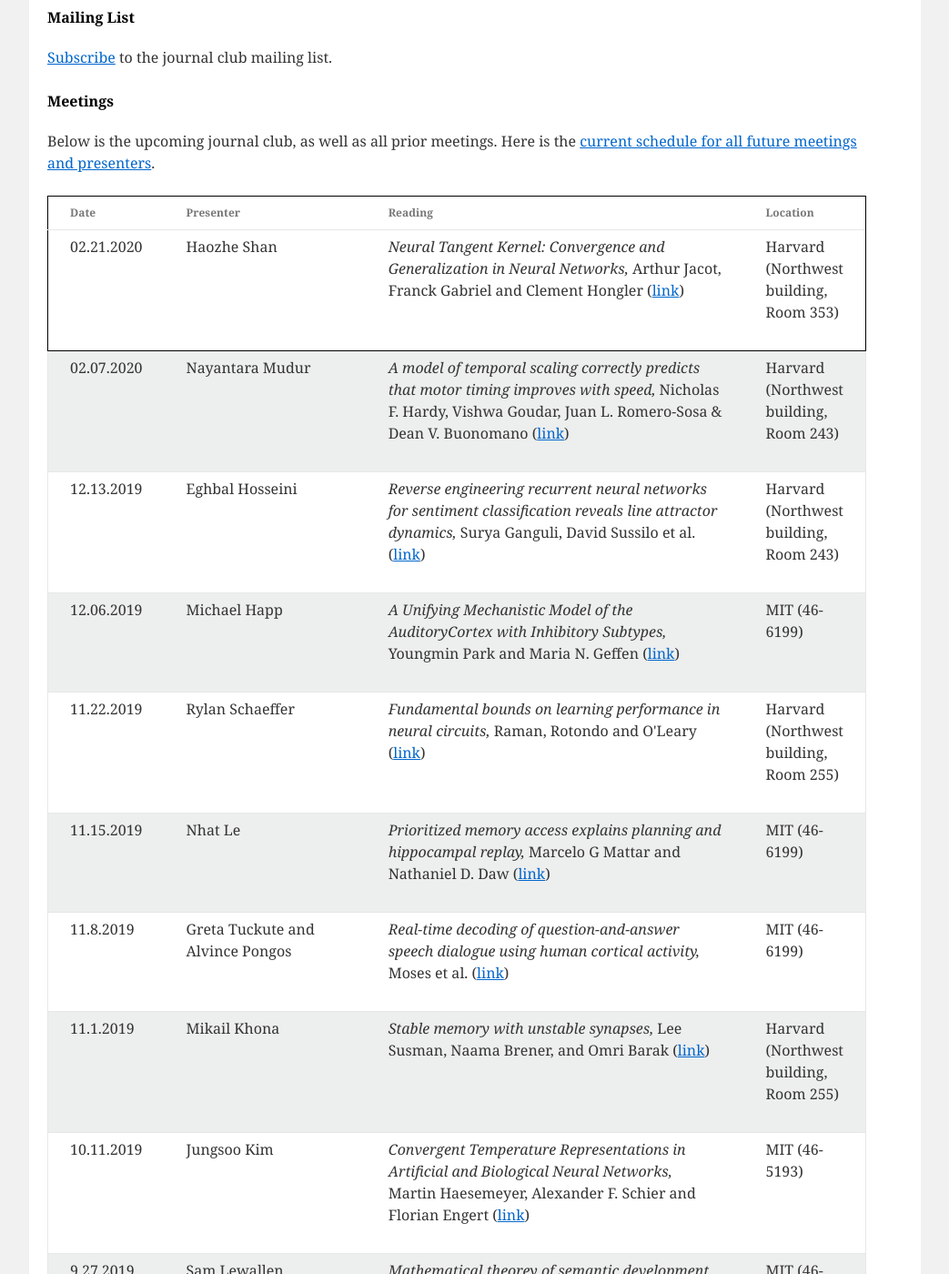
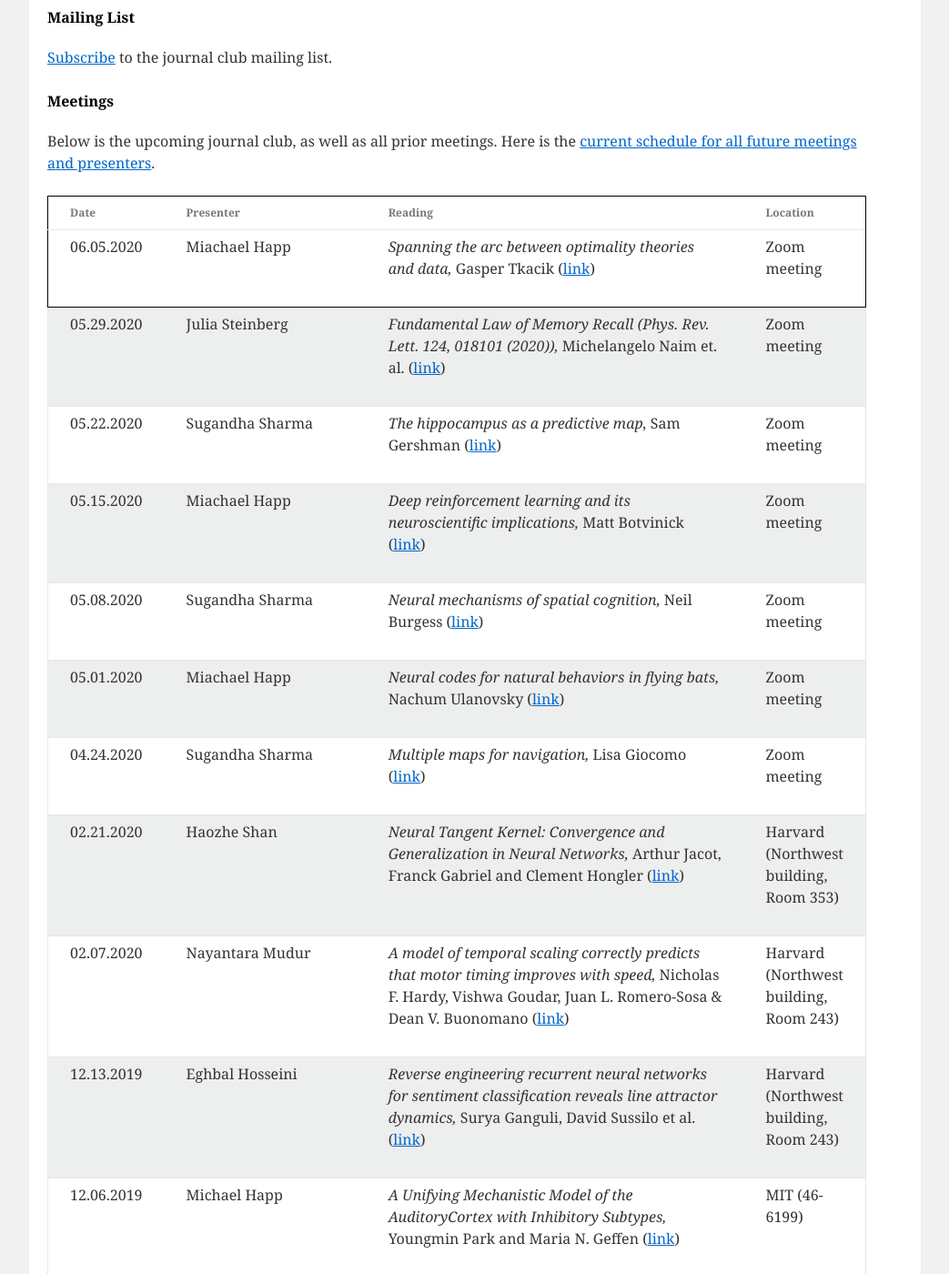
Before and after one commit to compneurojc/compneurojc.github.io, a Jekyll site: the page built from index.html, in a window 1280 px wide and 1400 px high, scrolled down 631 px. Shown: the whole window at 91% size, without its empty margins (118-1161 px from the left). Built offline with Jekyll 4.4.1, drawn with Linux system fonts in a browser that asks for light colours.

Commit message:
Added zoom meetings

```diff
--- a/_data/meeting_info.yml
+++ b/_data/meeting_info.yml
@@ -1,3 +1,59 @@
+- presenter: Miachael Happ
+  date: 06.05.2020
+  paper: "Spanning the arc between optimality theories and data,"
+  url: "https://www.worldwideneuro.com/seminar-event.html?id=109"
+  pdf: "None"
+  authors: "Gasper Tkacik"
+  location: "Zoom meeting"
+
+- presenter: Julia Steinberg
+  date: 05.29.2020
+  paper: "Fundamental Law of Memory Recall (Phys. Rev. Lett. 124, 018101 (2020)),"
+  url: "https://journals.aps.org/prl/pdf/10.1103/PhysRevLett.124.018101"
+  pdf: "None"
+  authors: "Michelangelo Naim et. al."
+  location: "Zoom meeting"
+
+- presenter: Sugandha Sharma
+  date: 05.22.2020
+  paper: "The hippocampus as a predictive map,"
+  url: "https://www.youtube.com/watch?v=d2Eu_waWOEs"
+  pdf: "None"
+  authors: "Sam Gershman"
+  location: "Zoom meeting"
+
+- presenter: Miachael Happ
+  date: 05.15.2020
+  paper: "Deep reinforcement learning and its neuroscientific implications,"
+  url: "https://www.youtube.com/watch?v=elF1T_UHcFs"
+  pdf: "None"
+  authors: "Matt Botvinick"
+  location: "Zoom meeting"
+
+- presenter: Sugandha Sharma
+  date: 05.08.2020
+  paper: "Neural mechanisms of spatial cognition,"
+  url: "https://www.youtube.com/watch?v=cTWL3eOL75A"
+  pdf: "None"
+  authors: "Neil Burgess"
+  location: "Zoom meeting"
+
+- presenter: Miachael Happ
+  date: 05.01.2020
+  paper: "Neural codes for natural behaviors in flying bats,"
+  url: "https://www.youtube.com/watch?v=HXTPWObEN2U"
+  pdf: "None"
+  authors: "Nachum Ulanovsky"
+  location: "Zoom meeting"
+
+- presenter: Sugandha Sharma
+  date: 04.24.2020
+  paper: "Multiple maps for navigation,"
+  url: "https://www.youtube.com/watch?v=E3o7mfBm91E"
+  pdf: "None"
+  authors: "Lisa Giocomo"
+  location: "Zoom meeting"
+
 - presenter: Haozhe Shan
   date: 02.21.2020
   paper: "Neural Tangent Kernel: Convergence and Generalization in Neural Networks,"
```
